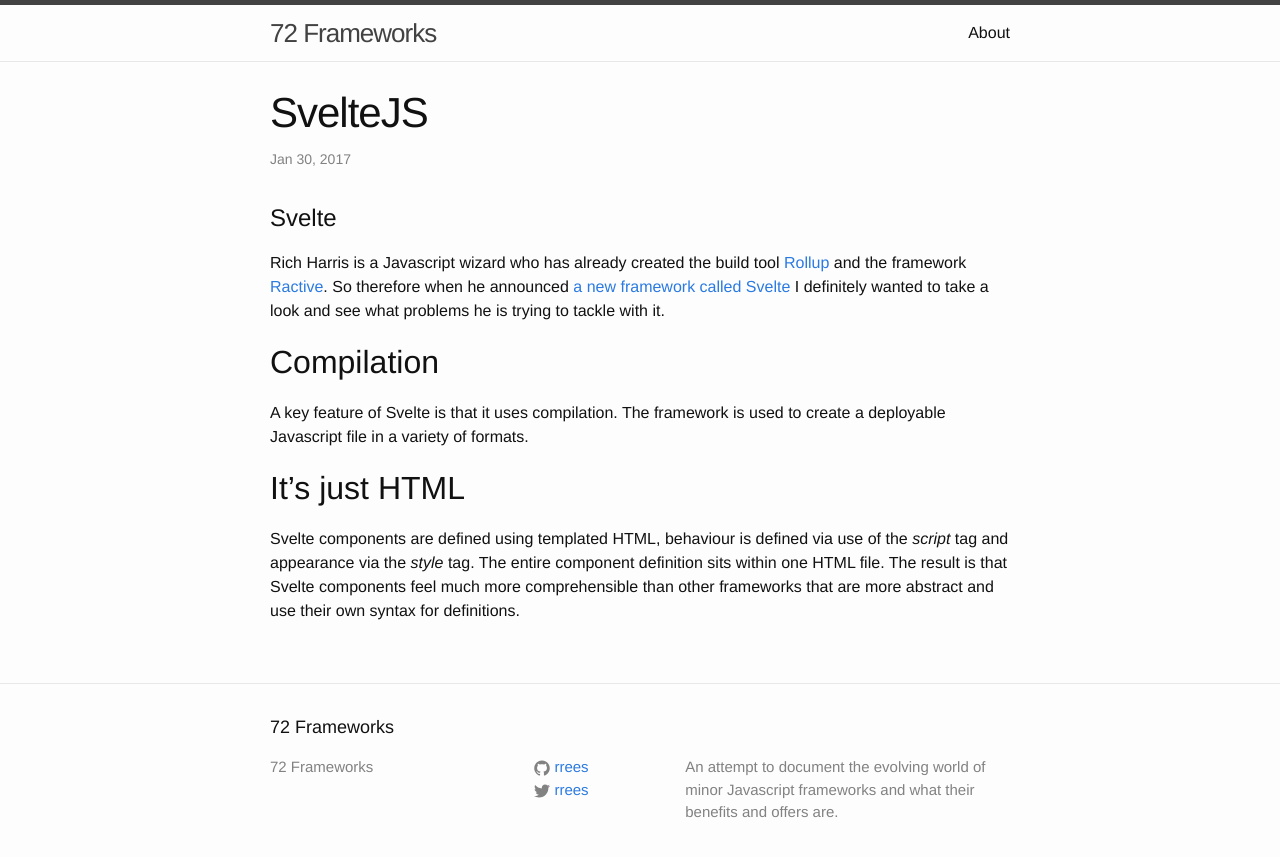
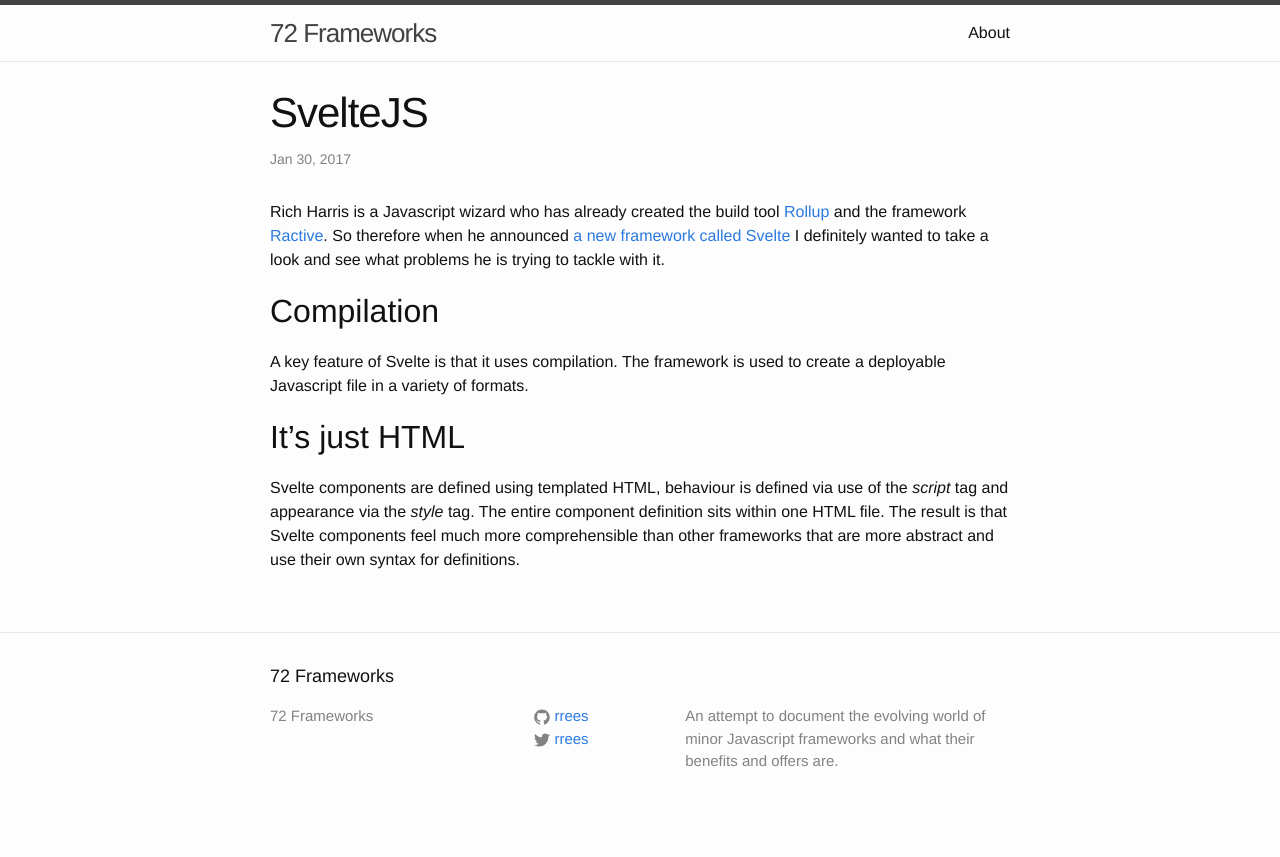
Before and after one commit to rrees/72-frameworks, a Jekyll site: the page built from _posts/2017-01-30-svelte.md, in a window 1280 px wide. Shown: the top 857 px of the page. Built offline with Jekyll 4.4.1, drawn with Linux system fonts in a browser that asks for light colours.

Commit message:
Removes the initial headings as they are redundant

```diff
--- a/_posts/2017-01-30-svelte.md
+++ b/_posts/2017-01-30-svelte.md
@@ -4,7 +4,6 @@
 date:   2017-01-30 07:00:00
 categories: precompilation
 ---
-# Svelte
 
 Rich Harris is a Javascript wizard who has already created the build tool [Rollup](https://github.com/rollup/rollup) and the framework [Ractive](https://github.com/ractivejs/ractive). So therefore when he announced [a new framework called Svelte](https://svelte.technology/) I definitely wanted to take a look and see what problems he is trying to tackle with it.
 
```
